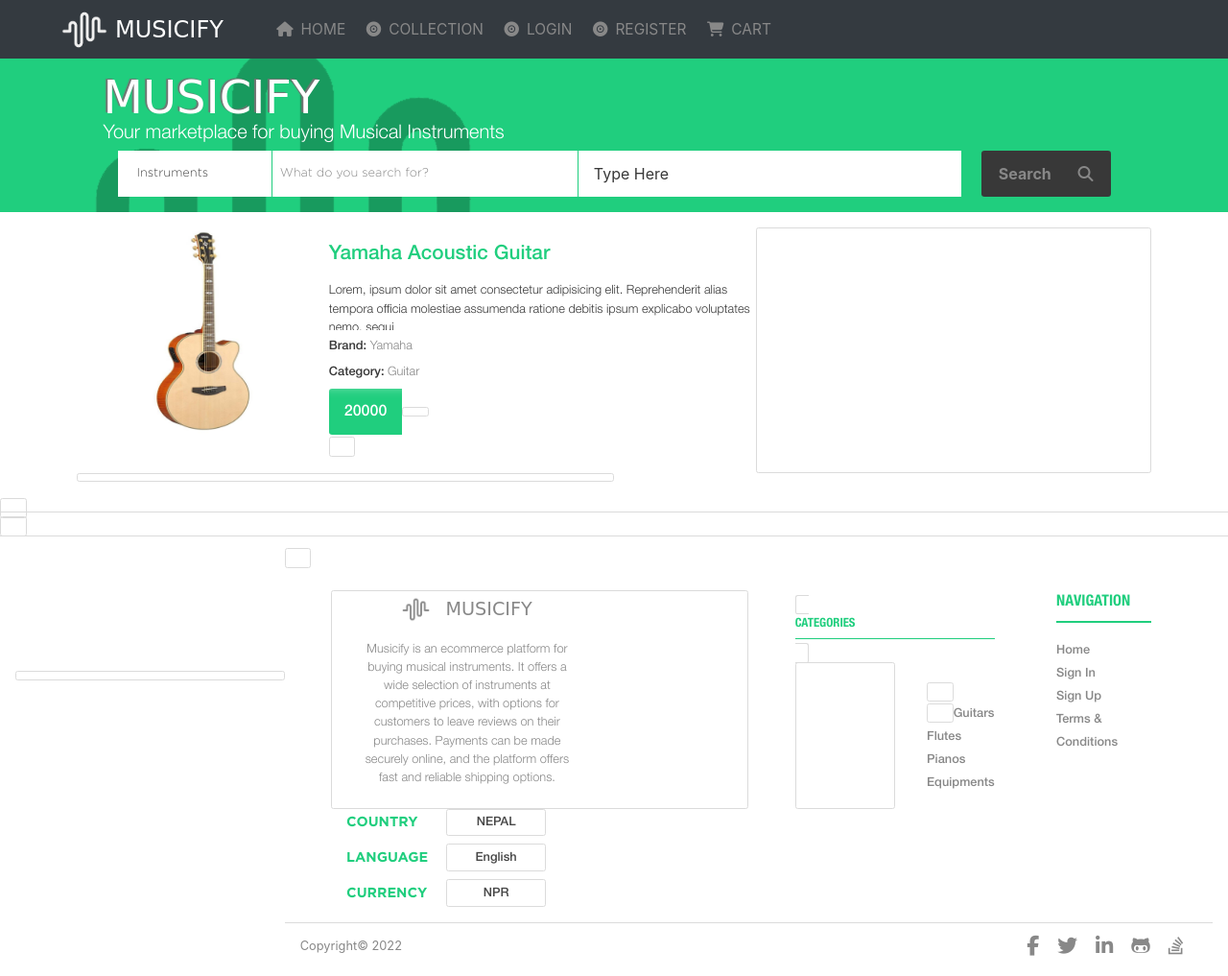
After one commit to ritik123gaire/musicstore, a Django app: page /product/5/ in a window 1280 px wide. The commit adds this page. Shown: the whole page at 96% size. Run offline with Django 4.2, Linux system fonts and the light colour scheme; data comes from the database, SQL or seed files in the repository; both versions use the stored data as it was after the commit; some libraries are stand-ins or nearby versions; some web fonts are replaced.

Commit message:
Product Details Displayed in New Page

```diff
--- a/ecommerce/stores/models.py
+++ b/ecommerce/stores/models.py
@@ -15,6 +15,7 @@
     price=models.IntegerField()
     date_added=models.DateField(auto_now_add=True)
     product_info = models.TextField()
+    brand = models.CharField(max_length=50)
 
 
     def __str__(self):
--- a/ecommerce/stores/urls.py
+++ b/ecommerce/stores/urls.py
@@ -14,4 +14,5 @@
     path('esewaverify',esewaverify,name='esewaverify'),
     path('register',register,name='register-page'),
     path('logout',LogoutPage,name='logout'),
+    path('product/<int:pk>/',productdetails,name='product')
 ]
--- a/ecommerce/stores/views.py
+++ b/ecommerce/stores/views.py
@@ -8,7 +8,7 @@
 import requests
 
 def getProducts(request):
-    product = Product.objects.all()
+    product = Product.objects.all().order_by('-date_added')
     context = {
         "products" : product
     }
@@ -166,3 +166,10 @@
         return render(request, 'pages/search_results.html', {'products': []})
     products = Product.objects.filter(name__icontains=query)
     return render(request, 'pages/search_results.html', {'products': products})
+
+def productdetails(request,pk):
+    product = Product.objects.get(id=pk)
+    context = {
+        "product" : product
+    }
+    return render(request, 'pages/product.html',context)
--- /dev/null
+++ b/ecommerce/templates/pages/product.html
@@ -0,0 +1,87 @@
+{% extends 'base.html' %}
+{% load static %}
+
+{% block content %}
+
+<!--header -->
+<header class="upper-page container-fluid bg-red py-3">
+  <img class="watermark" src="{% static 'images/waves-icon.png' %}" alt="wave-big" />
+  <div class="z-2 container max-w-80 w-90">
+      <div class="container flex-col">
+          <div class="brand-name--lg-w-page w-mc">MUSICIFY</div>
+          <h1 class="co-w f-hl w-mc">
+              Your marketplace for buying Musical Instruments
+          </h1>
+      </div>
+
+      <div class="search container-fluid ai-c jc-sb w-100">
+          <form class="search container-fluid ai-c jc-sb w-100" action="{% url 'search' %}" method="get">
+              <div class="search-top h-search ai-c">
+                  <div class="search__dropdown bg-white h-100 w-20 bord-r-red ai-c pl-1 pr-3 d-none d-md-flex">
+                      <div class="search__dropdown-icon co-dt m-2">
+                          <i class="fas "></i>
+                      </div>
+                      <div class="search__dropdown-text co-dt f-gl">Instruments</div>
+                  </div>
+                  <div class="search__question bg-white h-100 bord-r-red co-l ai-c f-gl pl-2">
+                      What do you search for?
+                  </div>
+                  <input type="text" name="query" placeholder="Type Here" class="search__input h-100 co-l" />
+              </div>
+
+              <div class="search-btn-div h-100">
+                  <button type="submit" class="search__button btn-dark w-100">
+                    <b> Search </b><i class="fa fa-search pl-4"></i>
+                  </button>
+              </div>
+          </form>
+      </div>
+  </div>
+</header>
+
+
+<!-- slider -->
+
+<!-- new -->
+<div class="hotads py-3 co-l f-hm">
+
+    <div class="hotads__main flex-col w-90 center h-100 px-3">
+      <div class="hotads__main_content jc-sb">
+        <div class="products__display__cards-item--img h-50"><img src={{product.image.url}} alt="" class='product-image'  style="width:262.84px;height: 216px;"> </div>
+        <div class="hotads__main_content-info py-3">
+          <h3 class="co-r f-hm">{{product.name}}</h3>
+          <div class="fixed-p">
+
+        <p class="fixed-p f-hl co-d">
+          {{product.product_info}}
+        </p>
+          </div>
+        <p class="co-d">Brand: <span class="co-l f-hl">{{product.brand}}</span></p>
+        <p class="mb-0 co-d">
+            Category: <span class="co-l f-hl">{{product.category}}</span>
+        </p>
+        <div class="hotads__main_content-info-button w-mc ai-c mt-2">
+          <button type="button" class="btn-red m-0 center ai-c py-2">{{product.price}}</button>
+          <!-- <button type="button" class="btn-red mx-0 ai-c">
+            <i class="fas fa-shopping-cart mr-2" aria-hidden="true"></i>
+            <span>ADD</span>
+          </button> -->
+          {% if user.is_authenticated %}
+                    <button class="cart-button btn-red mx-0 ai-c" data-product={{product.id}} data-user={{request.user}} data-action="add"
+                    onclick="alert('Product added to cart')"><i class="fas fa-shopping-cart mr-2" aria-hidden="true"></i>Add to Cart</button>
+                    {% else %}
+                    <a href="{% url 'login-page' %}" class="btn-transparent w-50"><Add</a>
+                    {% endif %}
+          </div>
+          </div>
+       </div>
+       </div>
+
+
+            </div>
+
+
+
+
+
+{% endblock %}
--- a/ecommerce/templates/pages/search_results.html
+++ b/ecommerce/templates/pages/search_results.html
@@ -52,9 +52,11 @@
 
     <div class="products__display__cards-item">
             <div class="products__display__cards-item--img h-50"><img src={{product.image.url}} alt="" class='product-image'  style="width:196px;height: 138px;"> </div>
-           <div class="products__display__cards-item--content h-50 mx-3 pt-3">
+            <button class="btn-transparent" onclick="location.href='{% url 'product' product.id %}'"><i class="fa fa-info-circle"></i></button>
+            <div class="products__display__cards-item--content h-50 mx-3 pt-3">
+
             <h6 class="co-dt">{{product.name}}</h6>
-            <p>{{product.category}}</p>
+
             <div class="ai-c jc-sb mt-2">
                 <div class="price co-r f-hm">USD {{product.price}}</div>
                 <button class="cart-button btn-transparent w-50" data-product={{product.id}} data-user={{request.user}} data-action="add"
--- a/ecommerce/templates/partials/footer.html
+++ b/ecommerce/templates/partials/footer.html
@@ -27,27 +27,21 @@
         <div class="footer__main--title">CATEGORIES</div>
         <div class="jc-sb">
           <ul class="links">
-            <li><a aria-label="this is a button" href="#">Guitars</a></li>
-            <li><a aria-label="this is a button" href="#">Violins</a></li>
-            <li><a aria-label="this is a button" href="#">Flutes</a></li>
-            <li><a aria-label="this is a button" href="#">Pianos</a></li>
-            <li><a aria-label="this is a button" href="#">Equipments</a></li>
+            <li><a aria-label="this is a button" href="{% url 'category' %}">Guitars</a></li>
+
+            <li><a aria-label="this is a button" href="{% url 'category' %}">Flutes</a></li>
+            <li><a aria-label="this is a button" href="{% url 'category' %}">Pianos</a></li>
+            <li><a aria-label="this is a button" href="{% url 'category' %}">Equipments</a></li>
           </ul>
-          <ul class="links">
-            <li><a aria-label="this is a button" href="#">Guitars</a></li>
-            <li><a aria-label="this is a button" href="#">Violins</a></li>
-            <li><a aria-label="this is a button" href="#">Flutes</a></li>
-            <li><a aria-label="this is a button" href="#">Pianos</a></li>
-            <li><a aria-label="this is a button" href="#">Equipments</a></li>
-          </ul>
+
         </div>
       </div>
       <div class="footer__main__navigation px-3">
         <div class="footer__main--title">NAVIGATION</div>
         <ul class="links">
-          <li><a href="#">Home</a></li>
-          <li><a href="#">Sign In</a></li>
-          <li><a href="#">Sign Up</a></li>
+          <li><a href="{% url 'home' %}">Home</a></li>
+          <li><a href="{% url 'login-page' %}">Sign In</a></li>
+          <li><a href="{% url 'register-page' %}">Sign Up</a></li>
           <li><a href="#">Terms & Conditions</a></li>
 
         </ul>
--- a/ecommerce/templates/static/base.css
+++ b/ecommerce/templates/static/base.css
@@ -1342,6 +1342,7 @@
 }
 
 .products__display__cards-item {
+
   width: 12.5em;
   height: 17.5625em;
   background-color: white;
```
Also changed, not shown: ecommerce/templates/pages/category.html (+11 -5 lines), ecommerce/templates/pages/home.html (+15 -6 lines), ecommerce/db.sqlite3, ecommerce/stores/migrations/0007_product_brand.py (added).
